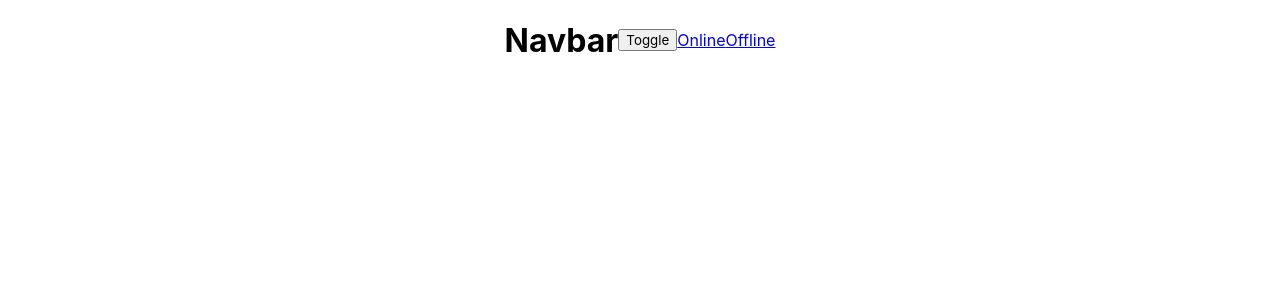
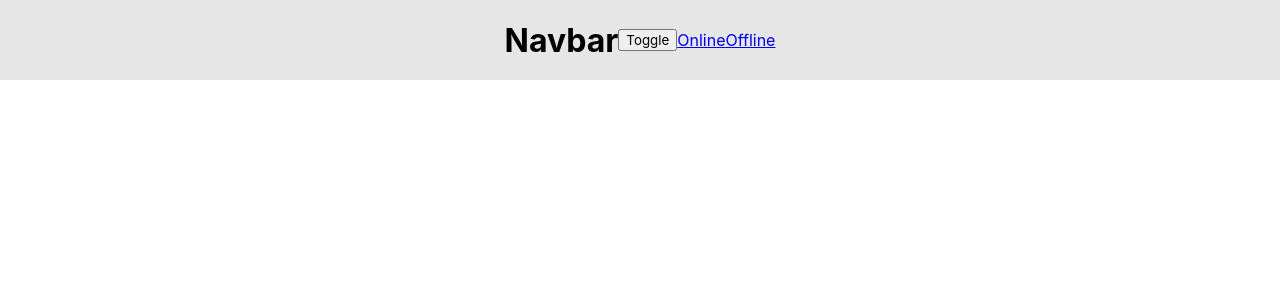
Before and after one commit to christopher-alba/react-chess, a React (Vite) app: page / in a window 1280 px wide. Shown: the top 300 px of the page. Built offline with nearby package versions, Linux system fonts and the light colour scheme.

Commit message:
update nav styles

```diff
--- a/src/components/Navbar/styled.ts
+++ b/src/components/Navbar/styled.ts
@@ -5,5 +5,5 @@ export const MainWrapper = styled("div")`
   display: flex;
   align-items: center;
   justify-content: center;
-  background: ${({ theme }) => theme.colors.primary1};
+  background: ${({ theme }) => theme.colors.primary2};
 `;
--- a/src/themes/schema.json
+++ b/src/themes/schema.json
@@ -3,7 +3,7 @@
     "name": "light",
     "colors": {
       "primary1": "#FFFFFF",
-      "primary2": "#EAEAEA",
+      "primary2": "#e6e6e6",
       "primary3": "#ececec",
       "primary4": "#d3d3d3",
       "secondary1": "#000000",
@@ -20,7 +20,7 @@
     "name": "dark",
     "colors": {
       "primary1": "#000000",
-      "primary2": "#171717",
+      "primary2": "#1c1c1c",
       "primary3": "#2e2e2e",
       "primary4": "#363636",
       "secondary1": "#FFFFFF",
```
